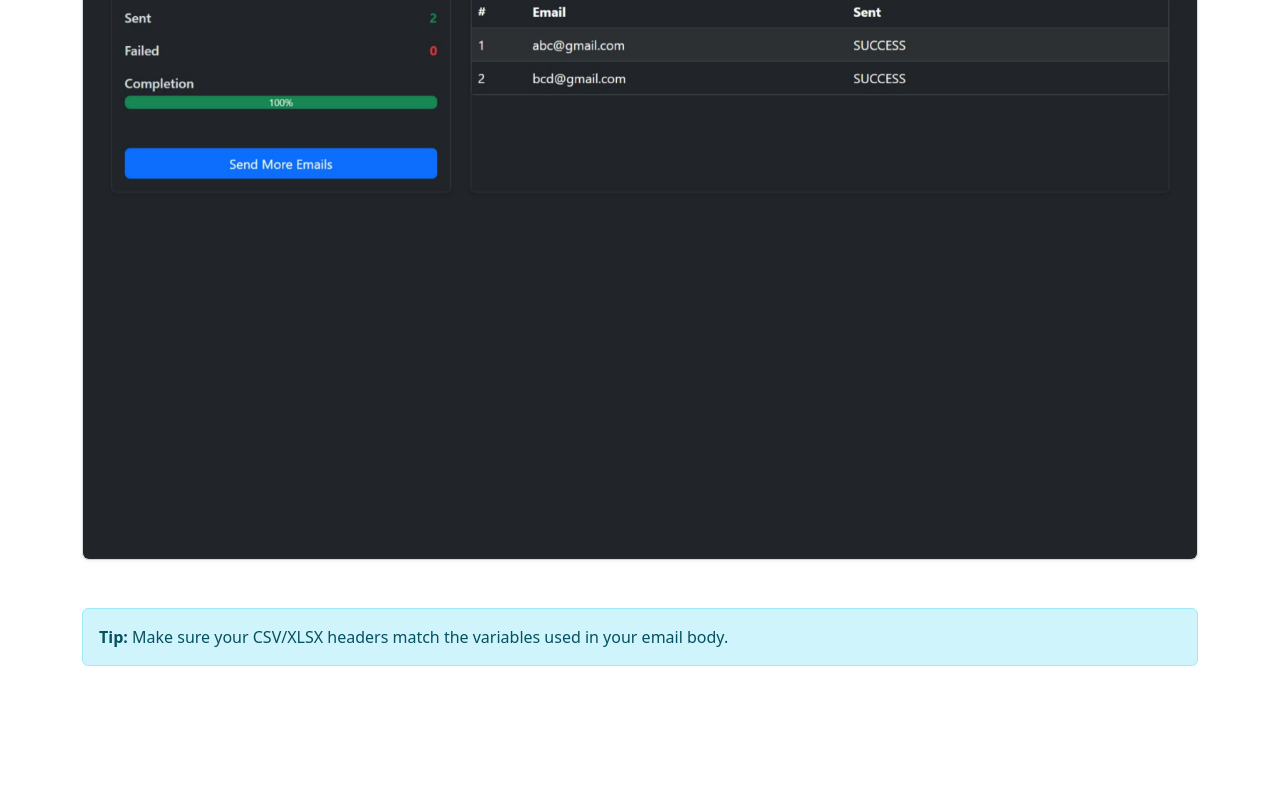
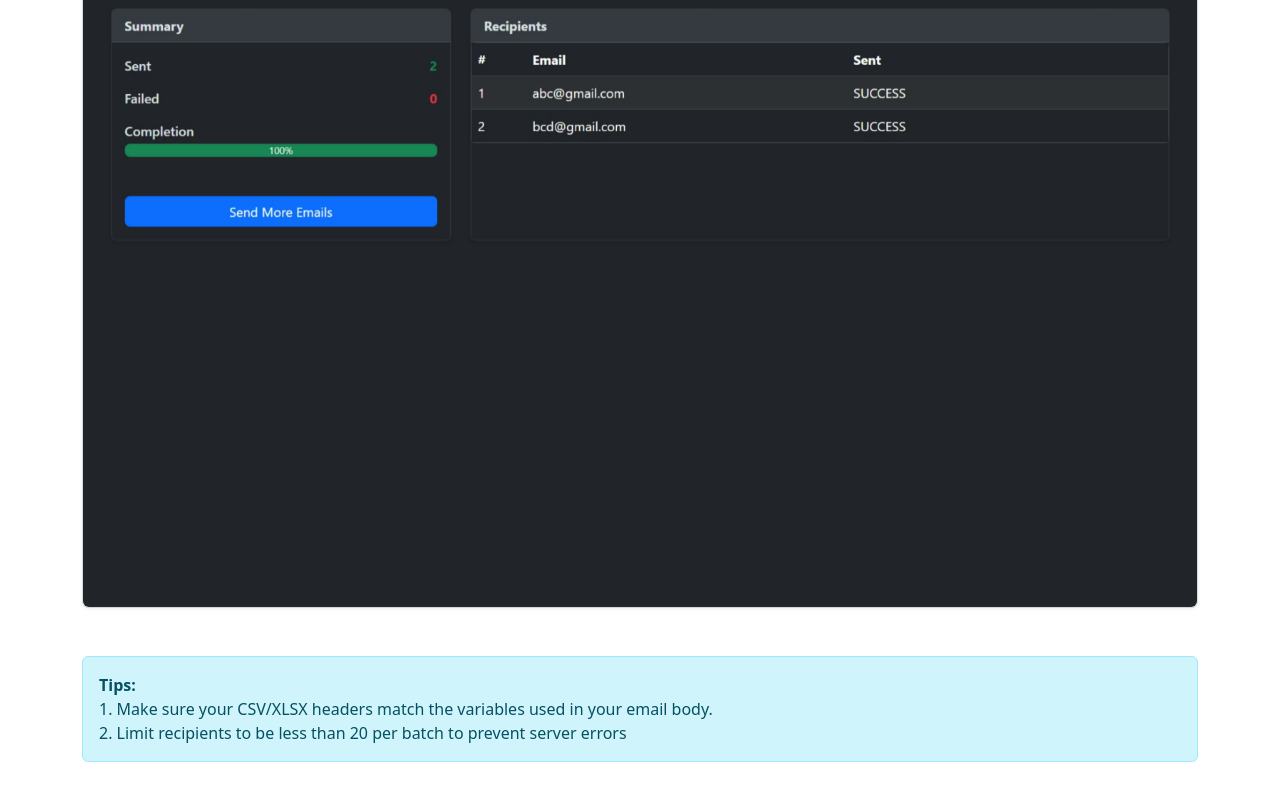
Before and after one commit to MarcLawrenceKing/mail-merge, a React (Vite) app in the folder client/: page /guide in a window 1280 px wide. Shown: the part 5150-5950 px from the top of the page. Before the commit the page ends 5864 px from the top, so only its background shows below. Built offline with nearby package versions, Linux system fonts and the light colour scheme; no server answers.

Commit message:
guide padding

```diff
--- a/client/src/pages/Guide.tsx
+++ b/client/src/pages/Guide.tsx
@@ -2,7 +2,7 @@ import React from "react";
 
 const GuidePage: React.FC = () => {
   return (
-    <div className="container my-5">
+    <div className="container my-5 py-5">
       {/* Page Header */}
       <div className="mb-5 text-center">
         <h3 className="fw-bold">Mail Merge App: User Guide</h3>
@@ -183,8 +183,10 @@ const GuidePage: React.FC = () => {
 
       {/* Footer Note */}
       <div className="alert alert-info mt-5">
-        <strong>Tip:</strong> Make sure your CSV/XLSX headers match the variables
-        used in your email body.
+        <strong>Tips:</strong> <br></br>
+        1. Make sure your CSV/XLSX headers match the variables
+        used in your email body. <br></br>
+        2. Limit recipients to be less than 20 per batch to prevent server errors
       </div>
     </div>
   );
```
